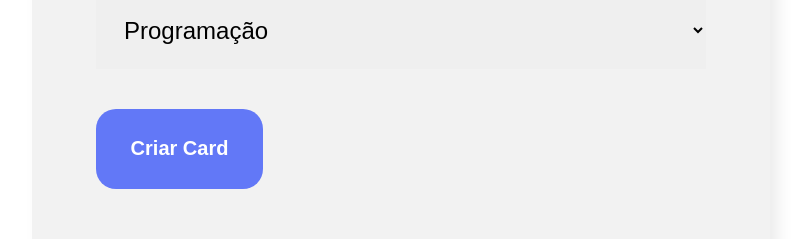
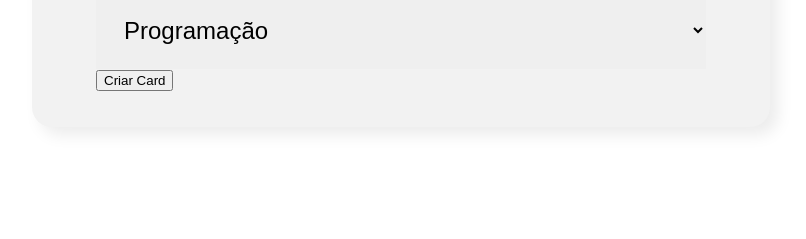
Before and after one commit to johnnysoutodev/learn_organo, a React (Create React App) app: page / in a window 1280 px wide. Shown: the part 230-469 px from the top of the page, without its empty margins (239-1045 px from the left). Built offline with nearby package versions, Linux system fonts and the light colour scheme.

Commit message:
Update Formulario.css
removendo estilos do button

```diff
--- a/src/componentes/Formulario/Formulario.css
+++ b/src/componentes/Formulario/Formulario.css
@@ -11,20 +11,3 @@
     padding: 36px 64px;
     box-shadow: 8px 8px 16px rgba(0, 0, 0, 0.08);
 }
-
-.criar-card {
-    display: flex;
-    justify-content: center;
-    margin: 40px 0;
-    padding: 28px 0;
-    width: 167px;
-    height: 80px;
-    background-color: #6278F7;
-    color: #fff;
-    font-size: 20px;
-    border-radius: 20px;
-    border: 0;
-    font-weight: 600;
-    vertical-align: middle;
-    cursor: pointer;
-}
```
